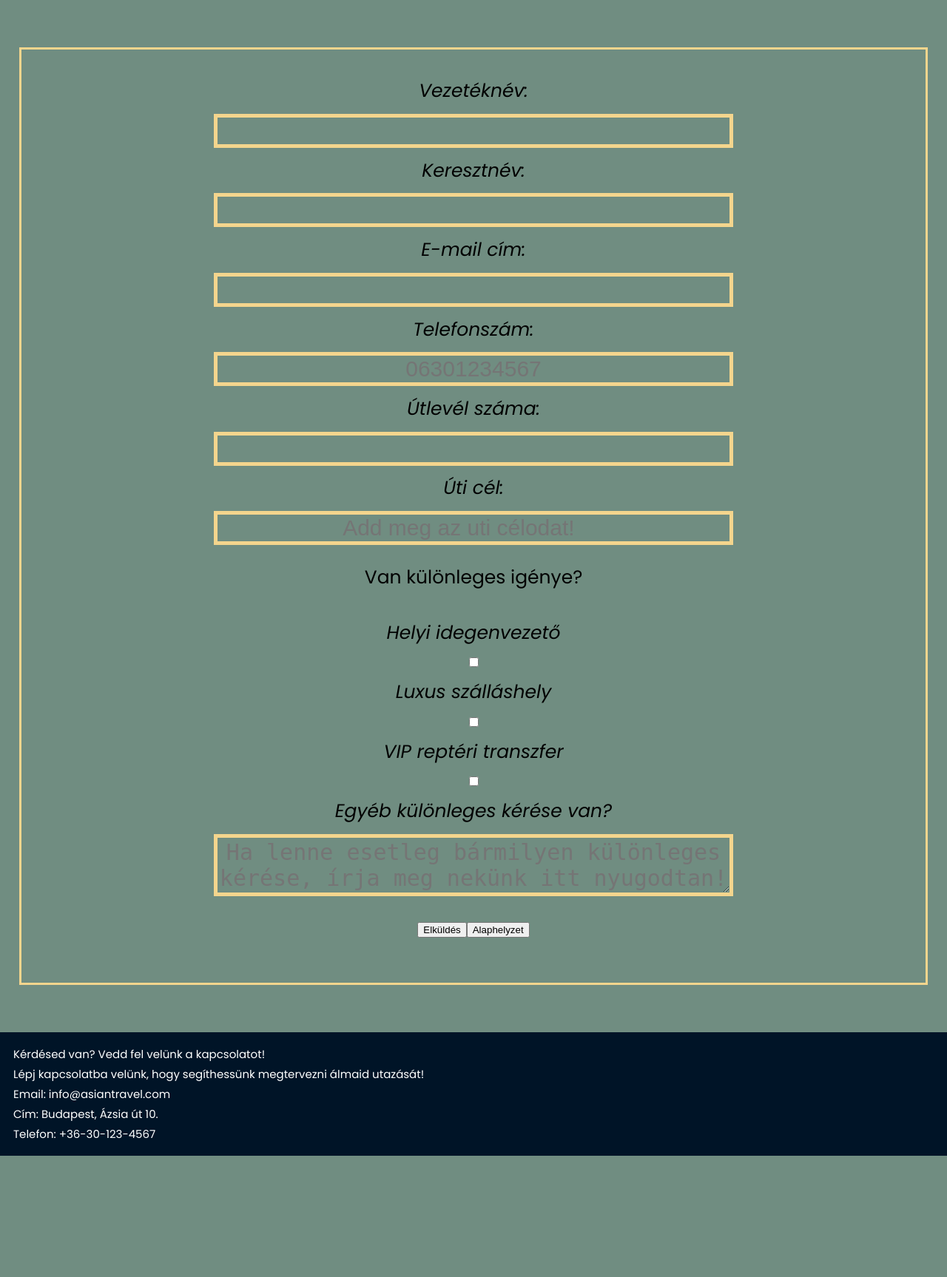
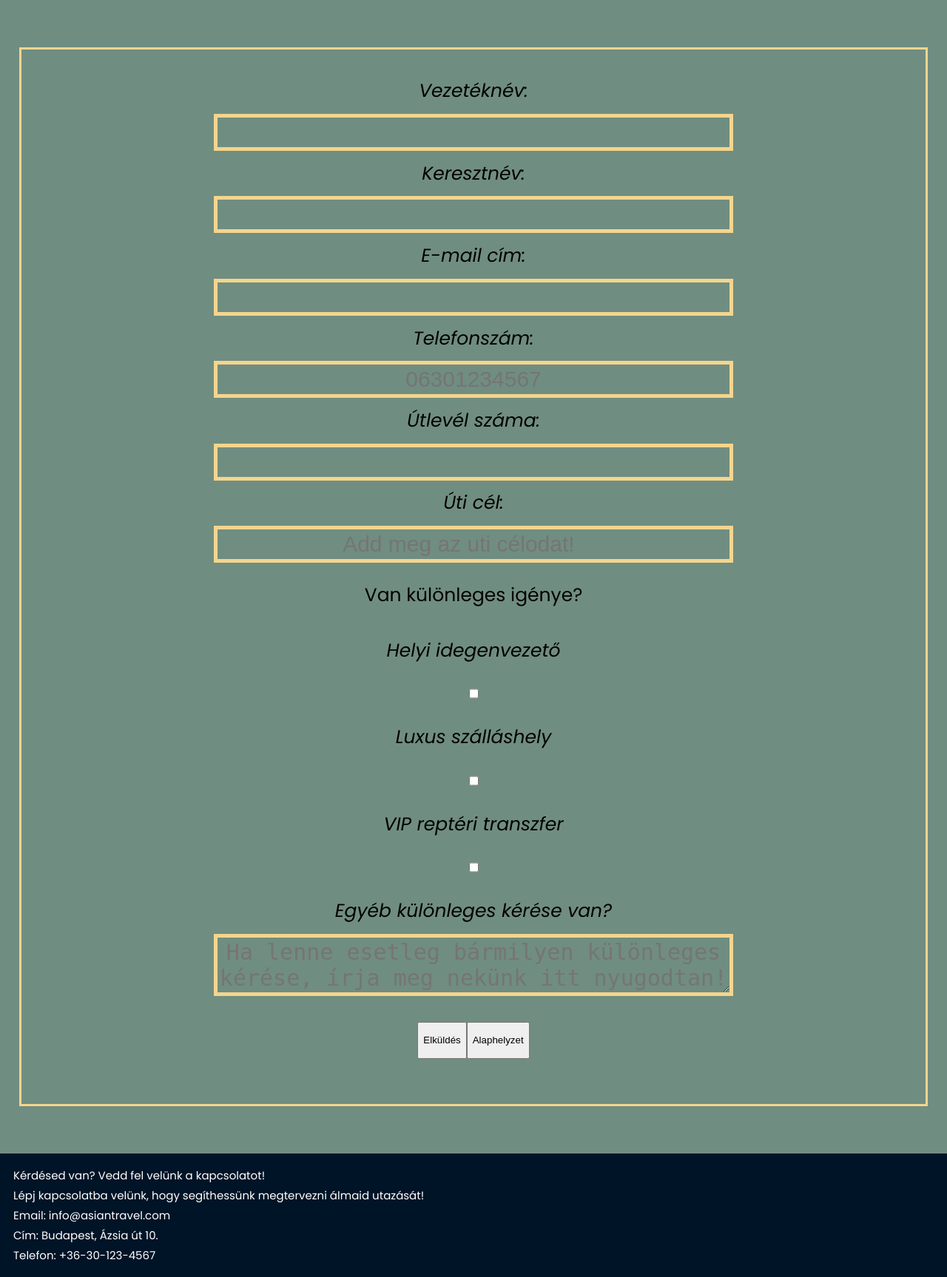
Before and after one commit to Lodaraazs/webfejlesztes, a PHP site: page /foglalas.html in a window 1280 px wide. Shown: the part 277-2004 px from the top of the page at 74% size. Before the commit the page ends 1840 px from the top, so only its background shows below. Run offline with PHP 8.4, Linux system fonts and the light colour scheme.

Commit message:
Update keleti_kaland_style.css

```diff
--- a/keleti_kaland_style.css
+++ b/keleti_kaland_style.css
@@ -236,6 +236,10 @@ hr{
     text-align: center;
 }
 
+#foglalas input{
+    height: 50px;
+}
+
 
 @media only screen and (min-width: 600px) /*Tablet*/
 {
@@ -258,11 +262,7 @@ hr{
     .orszag:nth-child(2n){
         border-right: #F4D58D solid 5px;
     }
-
-    /*FŐOLDAL VÉGE*/
-
 }
-
 @media only screen and (min-width: 768px) /*Számítógép*/
 {
     .container{
```
